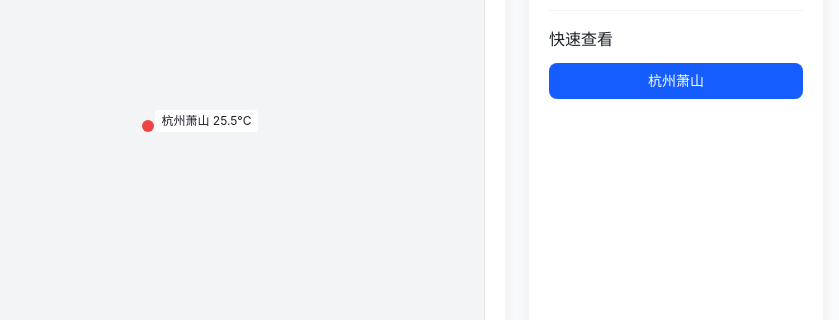
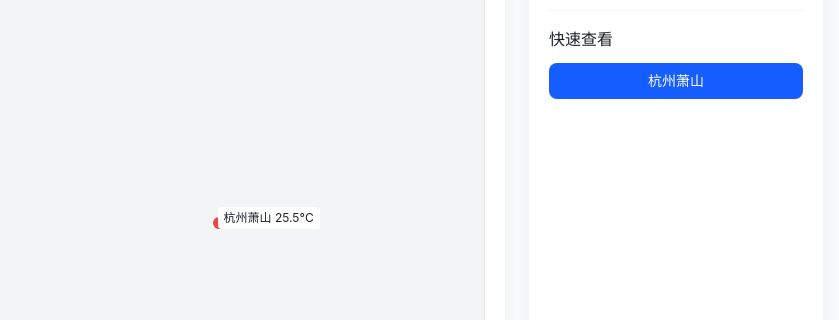
Before and after one commit to Andy-xie90/electricity_station, a plain HTML site: page index.html in a window 1280 px wide. Shown: the part 826-1146 px from the top of the page, 441-1280 px from the left. Drawn offline with nearby package versions, Linux system fonts and the light colour scheme.

Commit message:
修改：调整杭州萧山标记点位置

```diff
--- a/index.html
+++ b/index.html
@@ -1691,8 +1691,8 @@
       // 杭州萧山标记
       const marker = document.createElement('div');
       marker.className = 'city-marker';
-      marker.style.left = '61.5%';
-      marker.style.top = '54%';
+      marker.style.left = '69.5%';
+      marker.style.top = '73.5%';
       marker.style.backgroundColor = getTemperatureColor(25.5);
       marker.dataset.city = '杭州萧山';
       marker.style.width = '12px';
@@ -1704,8 +1704,8 @@
       // 标记标签
       const label = document.createElement('div');
       label.className = 'city-label';
-      label.style.left = '63%';
-      label.style.top = '52%';
+      label.style.left = '70%';
+      label.style.top = '71.5%';
       label.textContent = '杭州萧山 25.5°C';
       label.style.position = 'absolute';
       label.style.backgroundColor = 'white';
```
